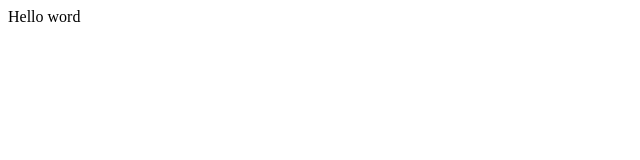
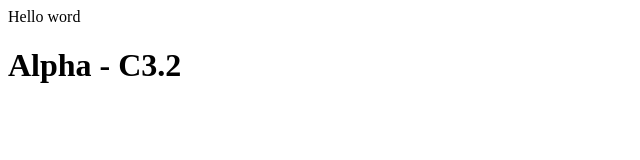
Before and after one commit to Haile797/hai_git, a plain HTML site: page index.html in a window 1280 px wide. Shown: the whole page, without its empty margins (0-640 px from the left). Drawn offline with Linux system fonts and the light colour scheme.

Commit message:
C3.2 index.html

```diff
--- a/index.html
+++ b/index.html
@@ -1 +1,2 @@
 <p>Hello word</p>
+<h1>Alpha - C3.2</h1>
```
Also changed, not shown: a.txt (added), 1 other file.
